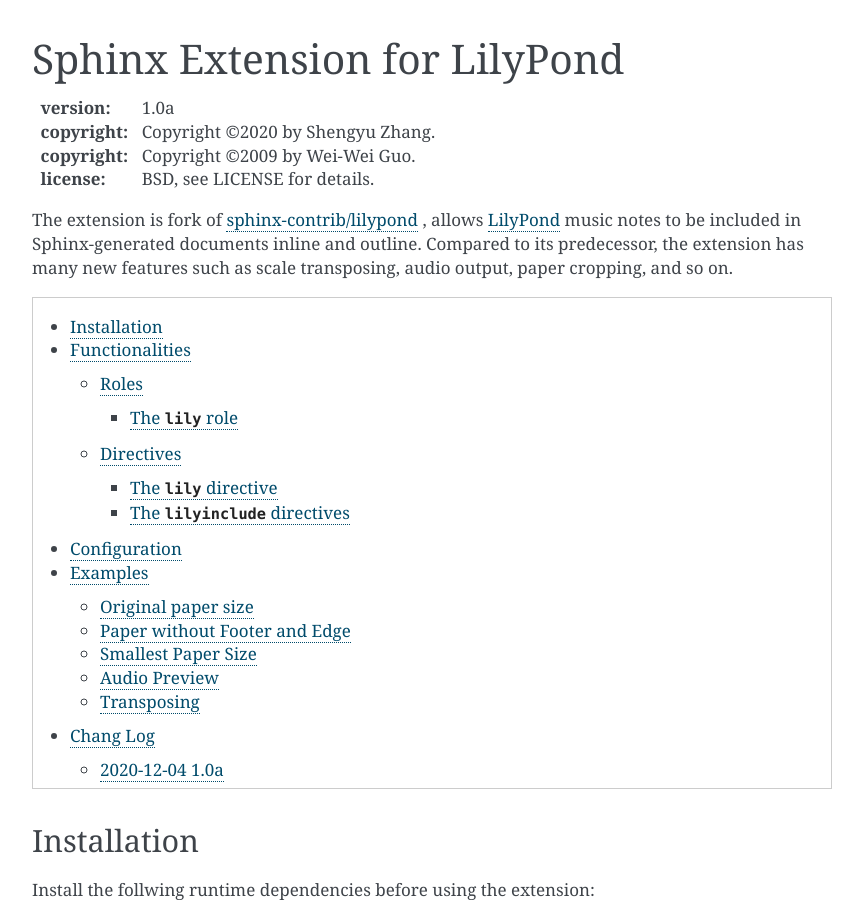
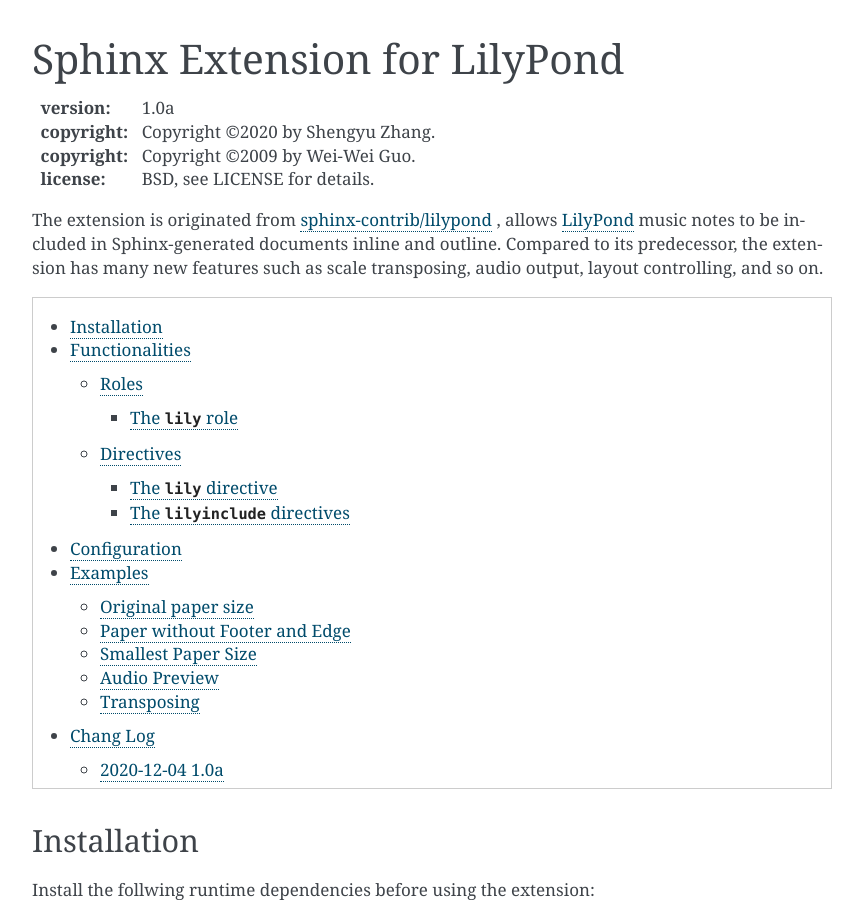
Before and after one commit to sphinx-notes/lilypond, a Sphinx documentation site: the page built from doc/index.rst, in a window 1280 px wide and 900 px high. Shown: the whole window, without its empty margins (168-1031 px from the left). Built offline with Sphinx 7.4.7, drawn with Linux system fonts in a browser that asks for light colours; cross-references to code outside the pages are shown as plain code; some of the changed text lies outside the part shown.

Commit message:
Update documentatiohn

```diff
--- a/doc/desc.rst
+++ b/doc/desc.rst
@@ -3,10 +3,10 @@
 :copyright: Copyright ©2009 by Wei-Wei Guo.
 :license: BSD, see LICENSE for details.
 
-The extension is fork of `sphinx-contrib/lilypond`_ , allows `LilyPond`_
+The extension is originated from `sphinx-contrib/lilypond`_ , allows `LilyPond`_
 music notes to be included in Sphinx-generated documents inline and outline.
 Compared to its predecessor, the extension has many new features such as
-scale transposing, audio output, paper cropping, and so on.
+scale transposing, audio output, layout controlling, and so on.
 
 .. _sphinx-contrib/lilypond: https://github.com/sphinx-contrib/lilypond
 .. _LilyPond: https://lilypond.org/
--- a/doc/index.rst
+++ b/doc/index.rst
@@ -91,11 +91,11 @@
 The directive supports the following options:
 
 :noheader: (flag)
-    Whether to crop the header of score
+    Whether to remove the header of score
 :nofooter: (flag)
-    Whether to crop the footer of score
+    Whether to remove the footer of score
 :noedge: (flag)
-    Whether to crop the blank edges of score
+    Whether to remove the blank edges of score
 :audio: (falg)
     Whether to show a audio player for listen LilyPond-generated MIDI file
 :transpose: (text)
```
